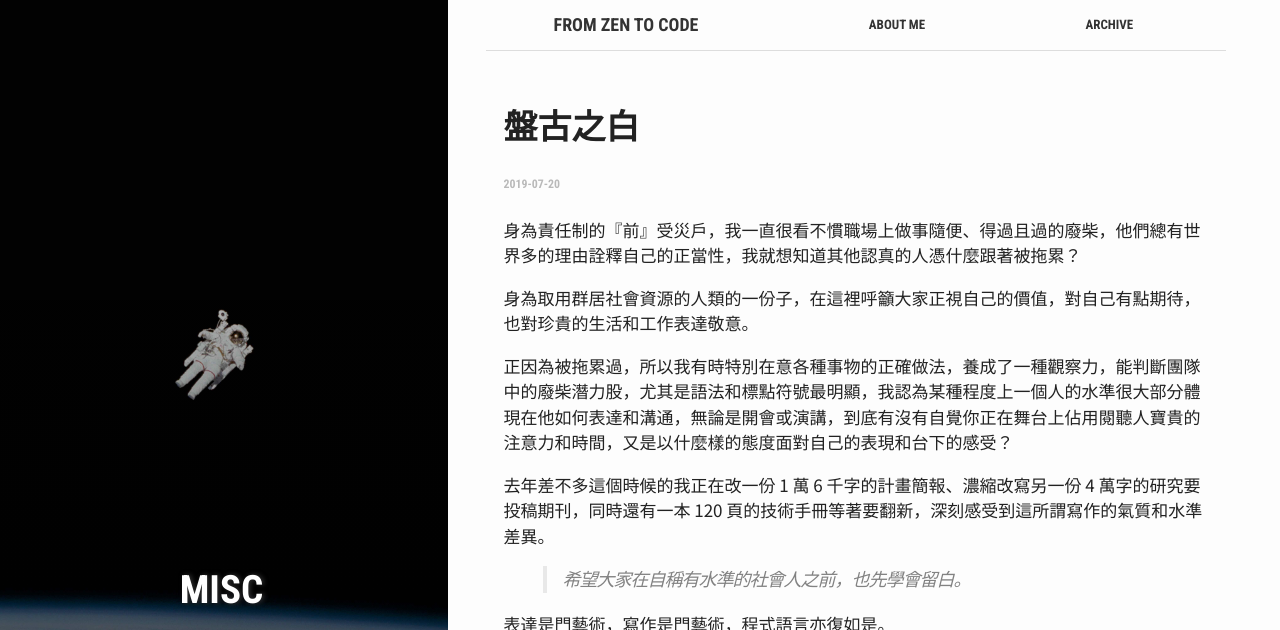
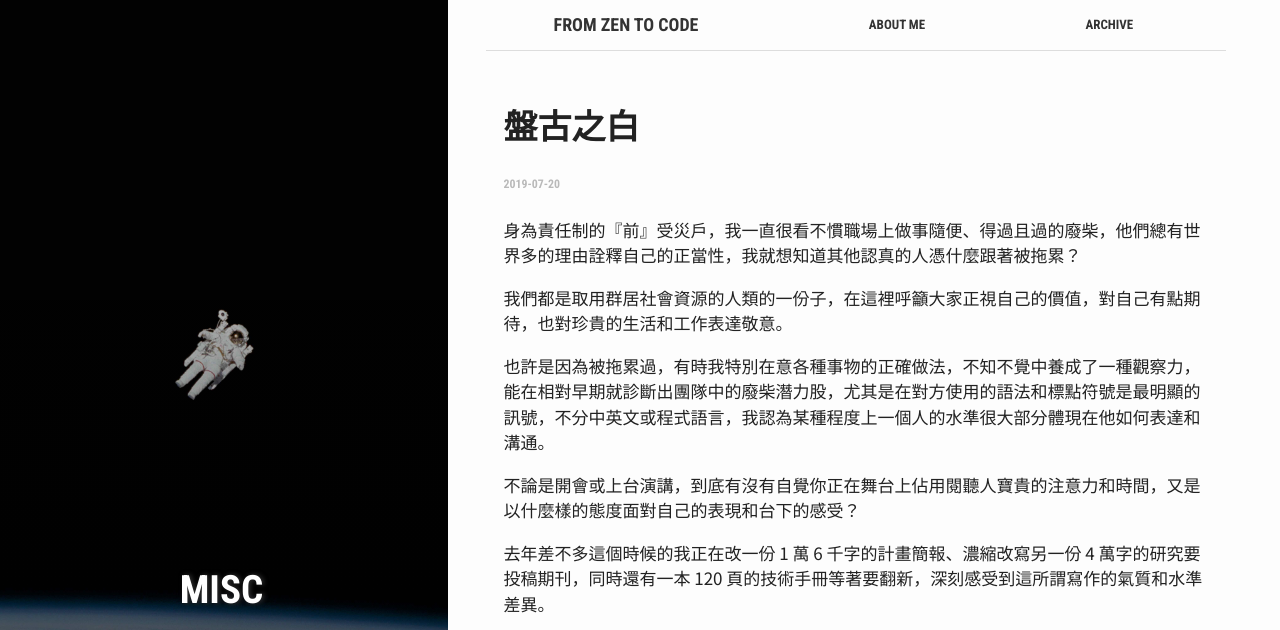
Before and after one commit to stevencch99/stevencch99.github.io, a Jekyll site: the page built from _posts/2019-07-20-Auto_spacing.md, in a window 1280 px wide and 900 px high, cut to the strip 0-630 px from the top of the window. Built offline with Jekyll 4.4.1, drawn with Linux system fonts in a browser that asks for light colours; comment, search, counter and statistics services are not loaded.

Commit message:
Fix typo, update post.

```diff
--- a/_posts/2019-07-20-Auto_spacing.md
+++ b/_posts/2019-07-20-Auto_spacing.md
@@ -10,9 +10,11 @@ comments: true
 ---
 身為責任制的『前』受災戶，我一直很看不慣職場上做事隨便、得過且過的廢柴，他們總有世界多的理由詮釋自己的正當性，我就想知道其他認真的人憑什麼跟著被拖累？
 
-身為取用群居社會資源的人類的一份子，在這裡呼籲大家正視自己的價值，對自己有點期待，也對珍貴的生活和工作表達敬意。
+我們都是取用群居社會資源的人類的一份子，在這裡呼籲大家正視自己的價值，對自己有點期待，也對珍貴的生活和工作表達敬意。
 
-正因為被拖累過，所以我有時特別在意各種事物的正確做法，養成了一種觀察力，能判斷團隊中的廢柴潛力股，尤其是語法和標點符號最明顯，我認為某種程度上一個人的水準很大部分體現在他如何表達和溝通，無論是開會或演講，到底有沒有自覺你正在舞台上佔用閱聽人寶貴的注意力和時間，又是以什麼樣的態度面對自己的表現和台下的感受？
+也許是因為被拖累過，有時我特別在意各種事物的正確做法，不知不覺中養成了一種觀察力，能在相對早期就診斷出團隊中的廢柴潛力股，尤其是在對方使用的語法和標點符號是最明顯的訊號，不分中英文或程式語言，我認為某種程度上一個人的水準很大部分體現在他如何表達和溝通。
+
+不論是開會或上台演講，到底有沒有自覺你正在舞台上佔用閱聽人寶貴的注意力和時間，又是以什麼樣的態度面對自己的表現和台下的感受？
 
 去年差不多這個時候的我正在改一份 1 萬 6 千字的計畫簡報、濃縮改寫另一份 4 萬字的研究要投稿期刊，同時還有一本 120 頁的技術手冊等著要翻新，深刻感受到這所謂寫作的氣質和水準差異。
 
```
